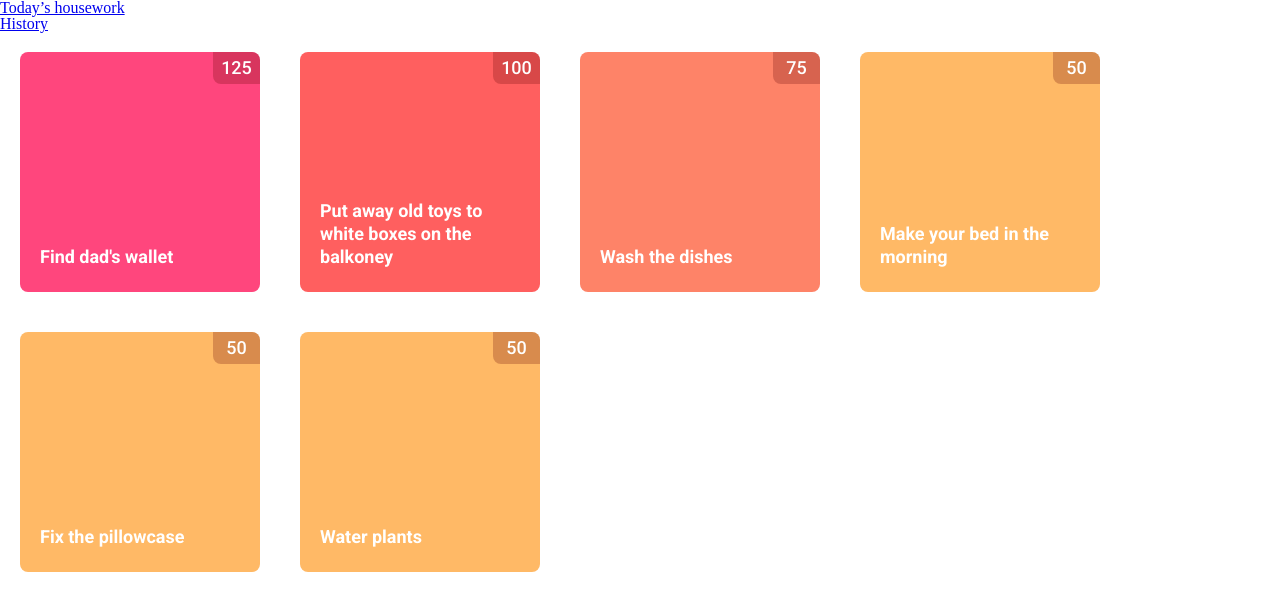
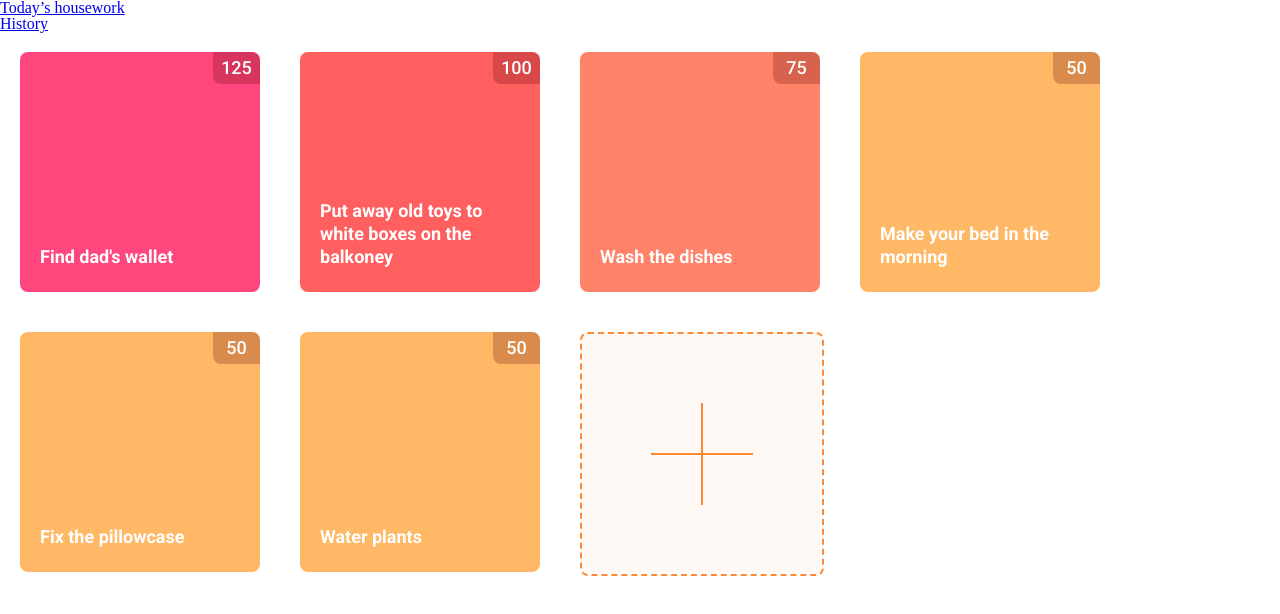
Before and after one commit to dkimd5/TaskManagerBW, a React app: page / in a window 1280 px wide. Shown: the top 614 px of the page. Built offline with nearby package versions, Linux system fonts and the light colour scheme.

Commit message:
plus and dashed border added

```diff
--- /dev/null
+++ b/src/components/AddCard.js
@@ -0,0 +1,39 @@
+import React from "react";
+import { createMachine } from 'xstate';
+import { useMachine } from '@xstate/react';
+import "./AddCard.scss";
+
+//FSM-------------------------------------------------------------------
+const addCardMachine = createMachine({
+   id: 'addCardMahcine',
+   initial: 'addcard',
+   states: {
+      addcard: {
+         on: {
+            START_CARD: 'cardoptions'
+         }
+      },
+      cardoptions: {
+         on: {
+            CANCEL: 'addcard',
+            ADD_CARD: 'cardadded'
+         }
+      },
+      cardadded: {},
+   }
+})
+//FSM-------------------------------------------------------------------
+
+export const AddCard = () => {
+
+   const [current, send] = useMachine(addCardMachine);
+
+   return (
+      <li className="addCard">
+         {
+            current.matches("addcard") &&
+            <div className="addCard-plus"></div>
+         }
+      </li>
+   )
+}
--- /dev/null
+++ b/src/components/AddCard.scss
@@ -0,0 +1,43 @@
+.addCard {
+   height: 240px;
+   width: 240px;
+   border-radius: 8px;
+   margin: 20px;
+   text-align: center;
+   vertical-align: middle;
+   background-color: rgba(255, 232, 219, 0.25);
+
+   &-plus {
+      width: 100%;
+      height: 100%;
+      position: relative;
+      border: 2px dashed #ff8933;
+      border-radius: 8px;
+
+      &::after {
+         content: "";
+         width: 100px;
+         height: 0px;
+         border-top: 2px solid #ff8933;
+         border-right: 2px solid #ff8933;
+         margin: auto;
+         position: absolute;
+         top: 50%;
+         left: 50%;
+         transform: translate(-50%, -50%);
+      }
+
+      &::before {
+         content: "";
+         width: 0px;
+         height: 100px;
+         border-top: 2px solid #ff8933;
+         border-right: 2px solid #ff8933;
+         margin: auto;
+         position: absolute;
+         top: 50%;
+         left: 50%;
+         transform: translate(-50%, -50%);
+      }
+   }
+}
--- a/src/components/CardsList.js
+++ b/src/components/CardsList.js
@@ -2,6 +2,7 @@ import { format } from "date-fns";
 import React, { useState } from "react";
 import { useParams } from "react-router";
 import { Card } from "./Card";
+import { AddCard } from "./AddCard";
 import "./CardsList.scss";
 
 const today = format(new Date(), "EEEE, MMMM d");
@@ -56,6 +57,7 @@ export const CardsList = () => {
                      id={ id }
                   />
                )) }
+               <AddCard />
             </ul>
          )
       } else if (Object.keys(cardsArray).length == 0) {
@@ -86,22 +88,6 @@ export const CardsList = () => {
       }
    }
 
-   // <ul className="cardslist">
-   //             {
-   //                Object.keys(cardsArray).map(date => (
-   //                   cardsArray[date].map((card, index) => (
-   //                      <Card
-   //                         key={ index }
-   //                         reward={ card.reward }
-   //                         task={ card.task }
-   //                         id={ id }
-   //                         date={ date }
-   //                      />
-   //                   ))
-   //                ))
-   //             }
-   //          </ul>
-
    if (id === 'history') { return cardsRender(history) }
 
    return (
```
